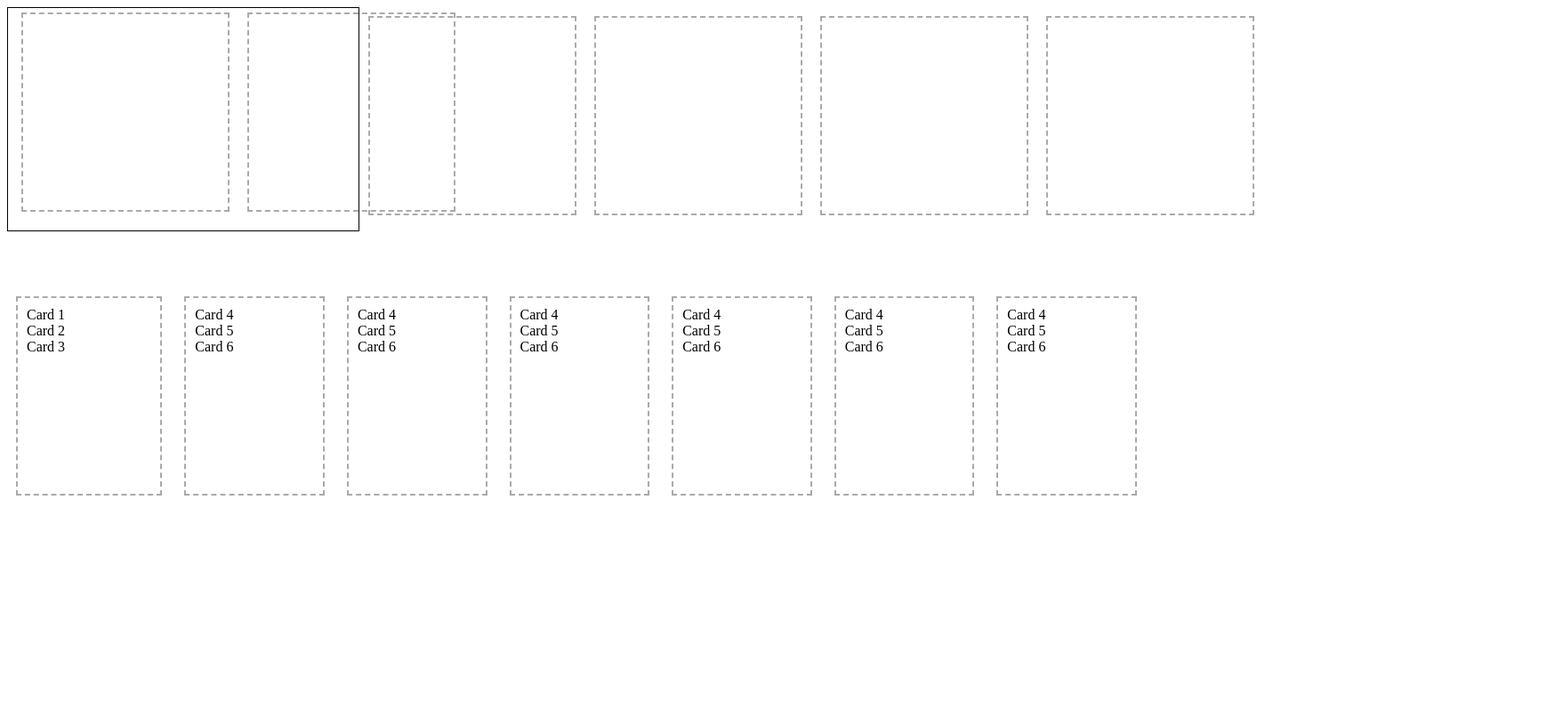
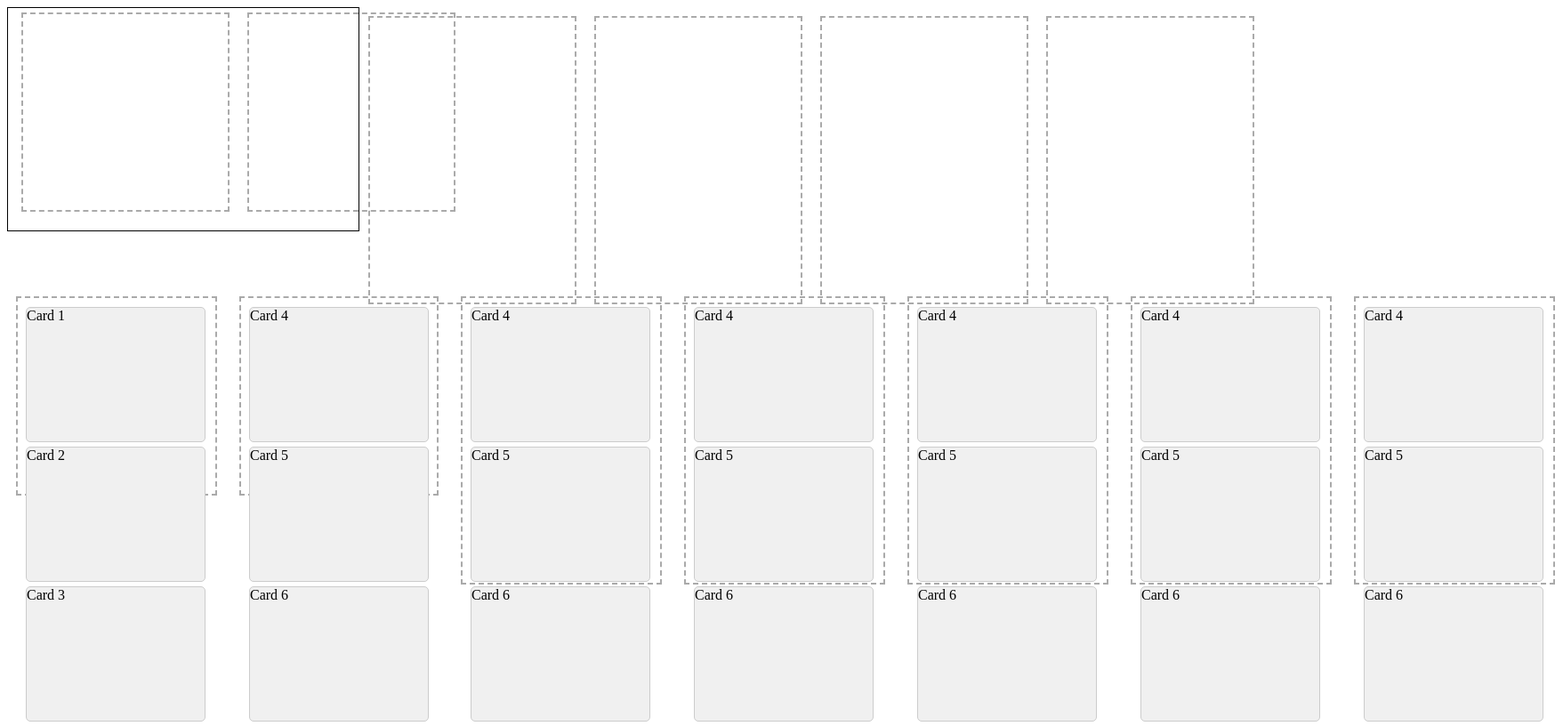
Before and after one commit to henriquedeantoni/solitaire-game-js, a plain HTML site: page index.html in a window 1280 px wide. Shown: the whole page at 89% size, 1748 px wide, since content can reach past the window. Drawn offline with Linux system fonts and the light colour scheme.

Commit message:
Update index.html

```diff
--- a/index.html
+++ b/index.html
@@ -24,73 +24,60 @@
             </div>
         </div>
         <div class="acePile">
-            <div class="selectorGarbage">
-                <div class="columns" id="firstColumn" ondrop="drop(event)" ondragover="allowDrop(event)">
+            <div class="columns" id="aceColumn" ondrop="drop(event)" ondragover="allowDrop(event)">
 
-                </div>
             </div>
-            <div class="selectorGarbage">
-                <div class="columns" id="firstColumn" ondrop="drop(event)" ondragover="allowDrop(event)">
+            <div class="columns" id="aceColumn" ondrop="drop(event)" ondragover="allowDrop(event)">
 
-                </div>
             </div>
-            <div class="selectorGarbage">
-                <div class="columns" id="firstColumn" ondrop="drop(event)" ondragover="allowDrop(event)">
+            <div class="columns" id="aceColumn" ondrop="drop(event)" ondragover="allowDrop(event)">
 
-                </div>
             </div>
-            <div class="selectorGarbage">
-                <div class="columns" id="firstColumn" ondrop="drop(event)" ondragover="allowDrop(event)">
+            <div class="columns" id="aceColumn" ondrop="drop(event)" ondragover="allowDrop(event)">
 
-                </div>
             </div>
-
         </div>
     </div>
 
     <div class="bottomTable">
 
         <div class="columns" id="firstColumn" ondrop="drop(event)" ondragover="allowDrop(event)">
-            <div id="carta1" class="carta" draggable="true" ondragstart="drag(event)">Card 1</div>
-            <div id="carta2" class="carta" draggable="true" ondragstart="drag(event)">Card 2</div>
-            <div id="carta3" class="carta" draggable="true" ondragstart="drag(event)">Card 3</div>
+            <div id="carta1" class="card" draggable="true" ondragstart="drag(event)">Card 1</div>
+            <div id="carta2" class="card" draggable="true" ondragstart="drag(event)">Card 2</div>
+            <div id="carta3" class="card" draggable="true" ondragstart="drag(event)">Card 3</div>
         </div>
         <div class="columns" id="secondColumn" ondrop="drop(event)" ondragover="allowDrop(event)">
-            <div id="carta4" class="carta" draggable="true" ondragstart="drag(event)">Card 4</div>
-            <div id="carta5" class="carta" draggable="true" ondragstart="drag(event)">Card 5</div>
-            <div id="carta6" class="carta" draggable="true" ondragstart="drag(event)">Card 6</div>
+            <div id="carta4" class="card" draggable="true" ondragstart="drag(event)">Card 4</div>
+            <div id="carta5" class="card" draggable="true" ondragstart="drag(event)">Card 5</div>
+            <div id="carta6" class="card" draggable="true" ondragstart="drag(event)">Card 6</div>
         </div>
-        <div class="columns" id="secondColumn" ondrop="drop(event)" ondragover="allowDrop(event)">
-            <div id="carta7" class="carta" draggable="true" ondragstart="drag(event)">Card 4</div>
-            <div id="carta8" class="carta" draggable="true" ondragstart="drag(event)">Card 5</div>
-            <div id="carta9" class="carta" draggable="true" ondragstart="drag(event)">Card 6</div>
+        <div class="columns" id="thirdColumn" ondrop="drop(event)" ondragover="allowDrop(event)">
+            <div id="carta7" class="card" draggable="true" ondragstart="drag(event)">Card 4</div>
+            <div id="carta8" class="card" draggable="true" ondragstart="drag(event)">Card 5</div>
+            <div id="carta9" class="card" draggable="true" ondragstart="drag(event)">Card 6</div>
         </div>
-        <div class="columns" id="secondColumn" ondrop="drop(event)" ondragover="allowDrop(event)">
-            <div id="carta10" class="carta" draggable="true" ondragstart="drag(event)">Card 4</div>
-            <div id="carta11" class="carta" draggable="true" ondragstart="drag(event)">Card 5</div>
-            <div id="carta12" class="carta" draggable="true" ondragstart="drag(event)">Card 6</div>
+        <div class="columns" id="fourthColumn" ondrop="drop(event)" ondragover="allowDrop(event)">
+            <div id="carta10" class="card" draggable="true" ondragstart="drag(event)">Card 4</div>
+            <div id="carta11" class="card" draggable="true" ondragstart="drag(event)">Card 5</div>
+            <div id="carta12" class="card" draggable="true" ondragstart="drag(event)">Card 6</div>
         </div>
-        <div class="columns" id="secondColumn" ondrop="drop(event)" ondragover="allowDrop(event)">
-            <div id="carta13" class="carta" draggable="true" ondragstart="drag(event)">Card 4</div>
-            <div id="carta14" class="carta" draggable="true" ondragstart="drag(event)">Card 5</div>
-            <div id="carta15" class="carta" draggable="true" ondragstart="drag(event)">Card 6</div>
+        <div class="columns" id="fifthColumn" ondrop="drop(event)" ondragover="allowDrop(event)">
+            <div id="carta13" class="card" draggable="true" ondragstart="drag(event)">Card 4</div>
+            <div id="carta14" class="card" draggable="true" ondragstart="drag(event)">Card 5</div>
+            <div id="carta15" class="card" draggable="true" ondragstart="drag(event)">Card 6</div>
         </div>
-        <div class="columns" id="secondColumn" ondrop="drop(event)" ondragover="allowDrop(event)">
-            <div id="carta16" class="carta" draggable="true" ondragstart="drag(event)">Card 4</div>
-            <div id="carta17" class="carta" draggable="true" ondragstart="drag(event)">Card 5</div>
-            <div id="carta18" class="carta" draggable="true" ondragstart="drag(event)">Card 6</div>
+        <div class="columns" id="sixthColumn" ondrop="drop(event)" ondragover="allowDrop(event)">
+            <div id="carta16" class="card" draggable="true" ondragstart="drag(event)">Card 4</div>
+            <div id="carta17" class="card" draggable="true" ondragstart="drag(event)">Card 5</div>
+            <div id="carta18" class="card" draggable="true" ondragstart="drag(event)">Card 6</div>
         </div>
-        <div class="columns" id="secondColumn" ondrop="drop(event)" ondragover="allowDrop(event)">
-            <div id="carta19" class="carta" draggable="true" ondragstart="drag(event)">Card 4</div>
-            <div id="carta20" class="carta" draggable="true" ondragstart="drag(event)">Card 5</div>
-            <div id="carta21" class="carta" draggable="true" ondragstart="drag(event)">Card 6</div>
+        <div class="columns" id="seventhColumn" ondrop="drop(event)" ondragover="allowDrop(event)">
+            <div id="carta19" class="card" draggable="true" ondragstart="drag(event)">Card 4</div>
+            <div id="carta20" class="card" draggable="true" ondragstart="drag(event)">Card 5</div>
+            <div id="carta21" class="card" draggable="true" ondragstart="drag(event)">Card 6</div>
         </div>
 
     </div>
-
-
-
-
 
 </body>
 
```
